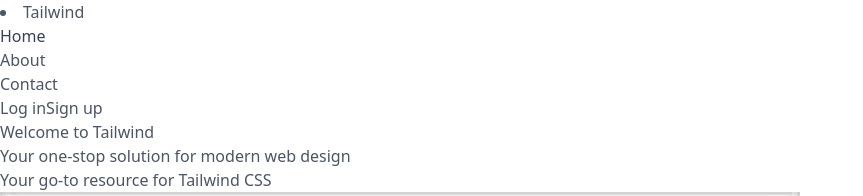
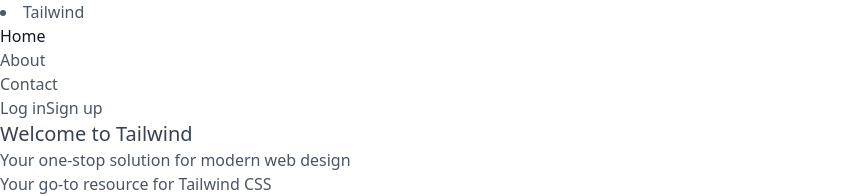
Before and after one commit to Assumpta-Chinonso1/tailwind-todo-list, a React (Vite) app: page / in a window 1280 px wide. Shown: the top 196 px of the page, without its empty margins (0-863 px from the left). Built offline with nearby package versions, Linux system fonts and the light colour scheme.

Commit message:
new changes in styling learnt about the lg and xl and applied it

```diff
--- a/src/App.jsx
+++ b/src/App.jsx
@@ -15,7 +15,7 @@
             </li>
           </div>
           <ul>
-            <li className='text-gray-700' >
+            <li class='text-gray-900' >
 
               <a href="#">
               <span>Home</span>
@@ -42,7 +42,7 @@
         </div>
 
         <header>
-          <h2>Welcome to Tailwind</h2>
+          <h2 className='text-gray-700 text-xl'>Welcome to Tailwind</h2>
           <h3>Your one-stop solution for modern web design</h3>
         </header>
 
```
